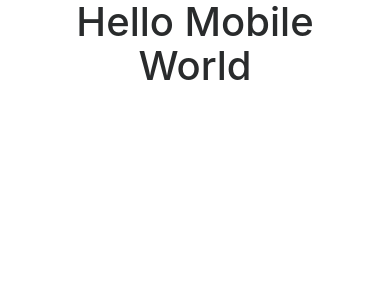
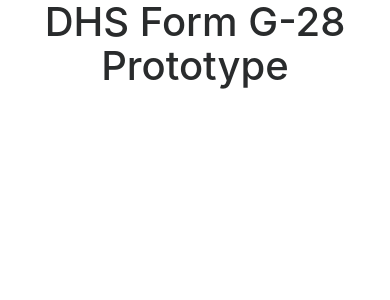
Before and after one commit to kkdhiman/DHSFormG28, an Angular app in the folder UI/: page / in a window 390 px wide. Shown: the top 300 px of the page. Built offline with nearby package versions, Linux system fonts and the light colour scheme.

Commit message:
Trying to get mobile to render in ECS Fargate

```diff
--- a/UI/src/app/login-form/login-form.component.html
+++ b/UI/src/app/login-form/login-form.component.html
@@ -1,5 +1,6 @@
 <div class="container text-center">
-  <h1>Hello Mobile World</h1>
+    <h1 title={{title}}>{{title}}
+    </h1>
 </div>
 
 <!--
```
